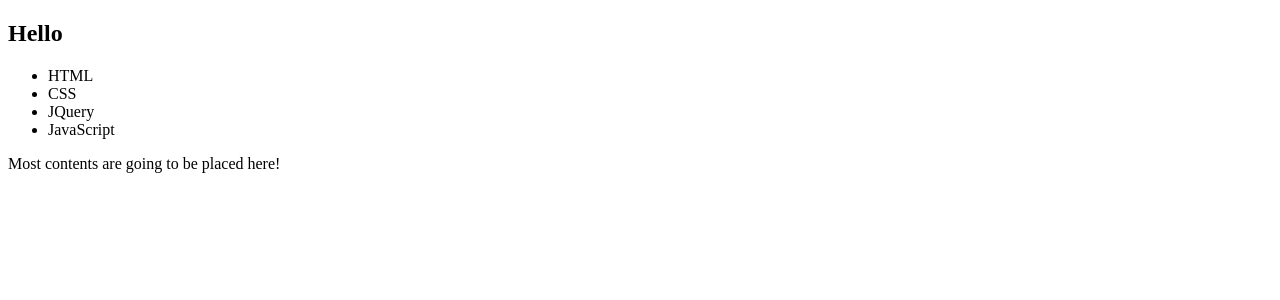
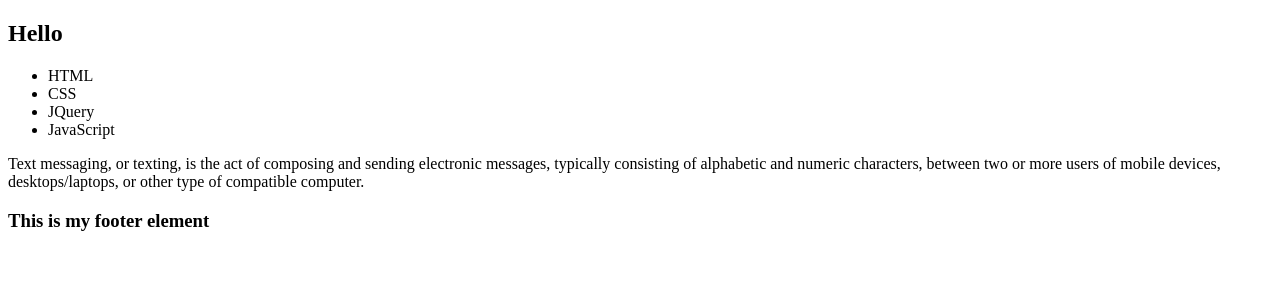
Before and after one commit to NabidAlam/reactjs-website, a React (Create React App) app: page / in a window 1280 px wide. Shown: the top 300 px of the page. Built offline with nearby package versions, Linux system fonts and the light colour scheme.

Commit message:
checkbox

```diff
--- a/src/App.js
+++ b/src/App.js
@@ -1,26 +1,18 @@
 import React from 'react'
-
+import Footer from './Footer'
+import Header from './Header'
+import MainContent from './MainContent'
 function App(){
   return (
     <div>
-    <nav>
-    <h1>Hello</h1>
-
-      <ul>
-        <li>HTML</li>
-        <li>CSS</li>
-        <li>JQuery</li>
-        <li>JavaScript</li>
-      </ul>
-    </nav>
-    <main>
-      <p>Most contents are going to be placed here!</p>
-    </main>
-
+      <Header />
+      <MainContent />
+      <Footer />
     </div>
   )
 
 }
 
 
+
 export default App
--- /dev/null
+++ b/src/Footer.js
@@ -0,0 +1,11 @@
+import React from 'react'
+
+function Footer(){
+    return (
+        <footer>
+            <h3>This is my footer element</h3>
+        </footer>
+    )
+}
+
+export default Footer
--- /dev/null
+++ b/src/Header.js
@@ -0,0 +1,22 @@
+import React from 'react'
+
+
+function Header(){
+    return (
+
+        <nav>
+            <h1>Hello</h1>
+
+            <ul>
+                <li>HTML</li>
+                <li>CSS</li>
+                <li>JQuery</li>
+                <li>JavaScript</li>
+            </ul>
+        </nav>
+    )
+}
+
+
+
+export default Header
--- /dev/null
+++ b/src/MainContent.js
@@ -0,0 +1,14 @@
+import React from 'react'
+
+function MainContent(){
+    return (
+
+    <main>
+      <p>Text messaging, or texting, is the act of composing and sending electronic messages, typically consisting of alphabetic and numeric characters, between two or more users of mobile devices, desktops/laptops, or other type of compatible computer.</p>
+    </main>
+
+
+    )
+}
+
+export default MainContent
```
